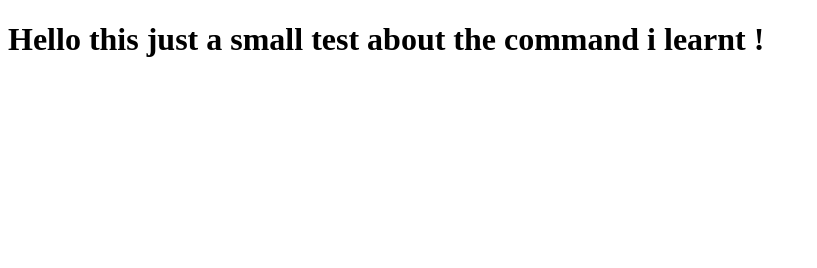
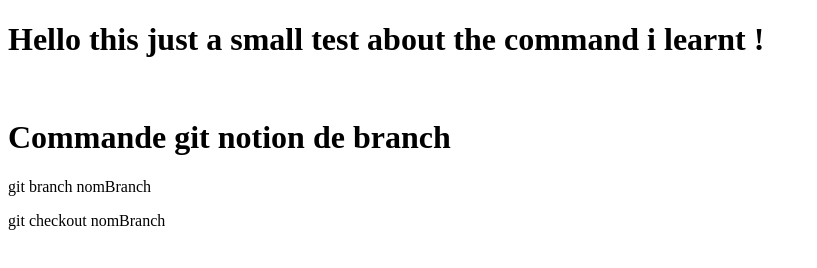
Before and after one commit to ftd6435/test, a plain HTML site: page index.html in a window 1280 px wide. Shown: the whole page, without its empty margins (0-817 px from the left). Drawn offline with Linux system fonts and the light colour scheme.

Commit message:
First commit on my brach_pk branch

```diff
--- a/index.html
+++ b/index.html
@@ -11,5 +11,11 @@
     <div>
         <img src="img.png" alt="">
     </div>
+
+    <h1>Commande git notion de branch</h1>
+    <div class="block">
+        <p class="creer">git branch nomBranch</p>
+        <p class="switcher">git checkout nomBranch</p>
+    </div>
 </body>
 </html>
```
